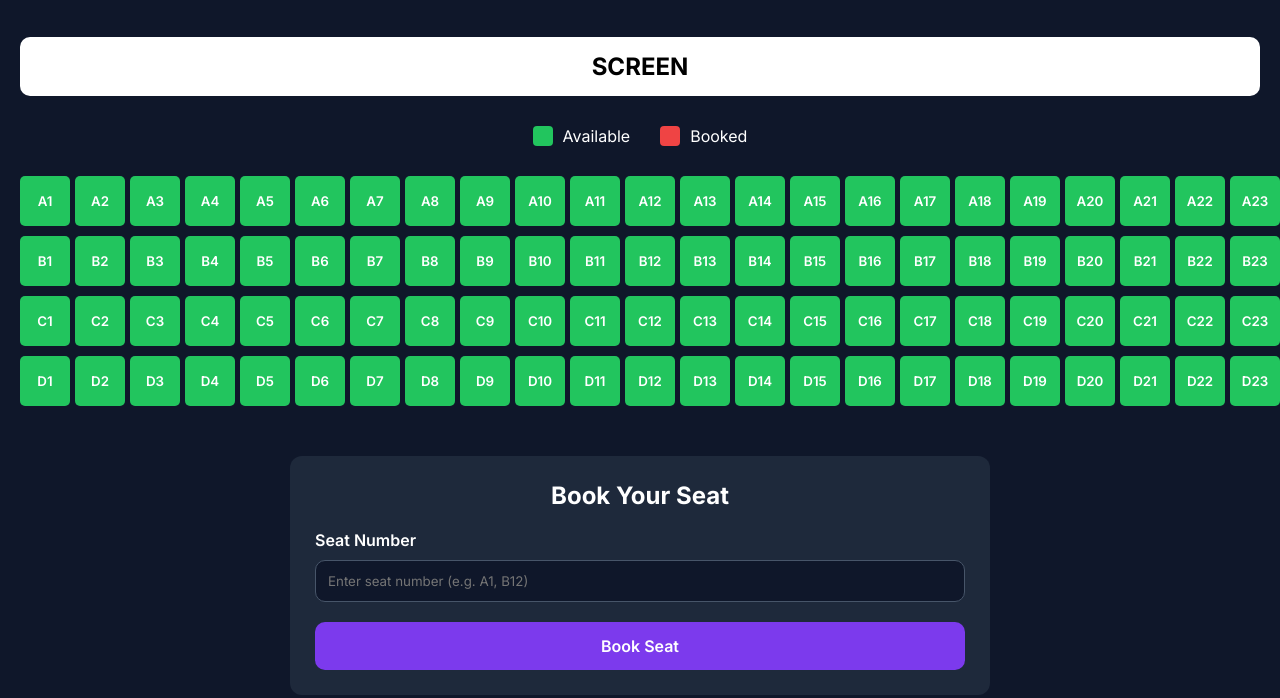
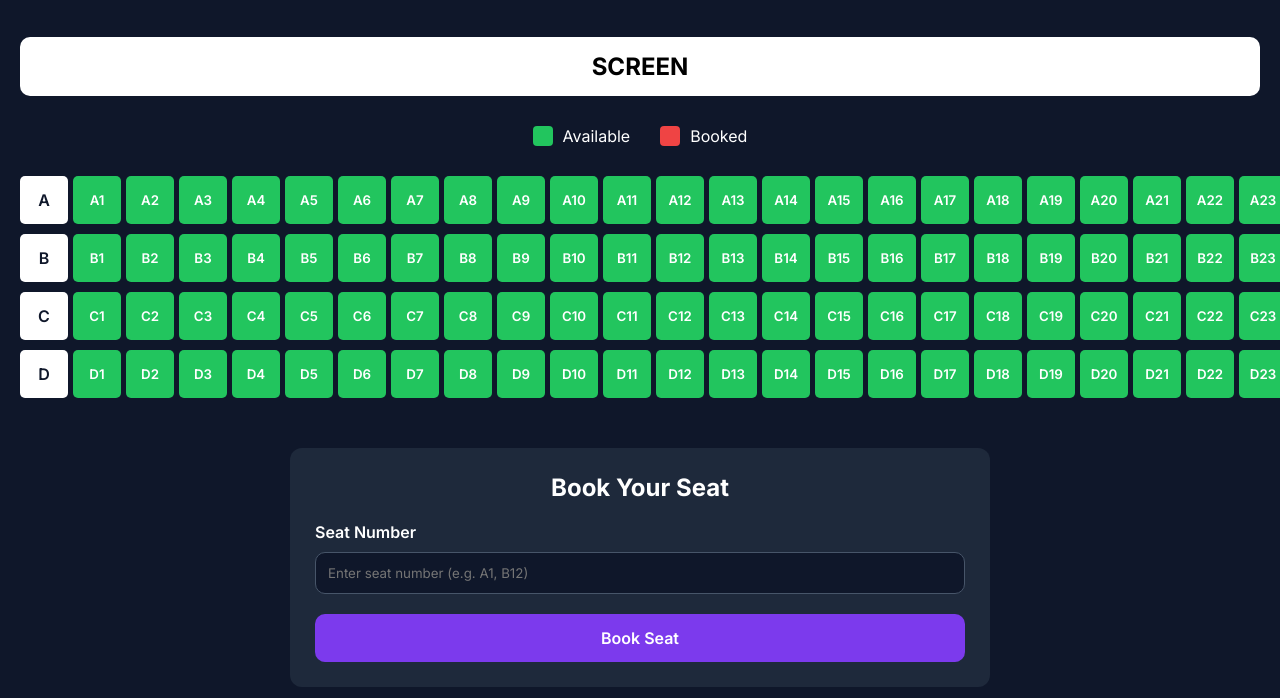
Before and after one commit to tawhidzihad/theater-seat-booking-system, a plain HTML site: page index.html in a window 1280 px wide. Shown: the part 102-800 px from the top of the page. Drawn offline with Linux system fonts and the light colour scheme.

Commit message:
Added Seats Row label and fixed resposnsive layout

```diff
--- a/script.js
+++ b/script.js
@@ -21,6 +21,16 @@ const bookedSeatsEle = document.getElementById("booked-seats");
 
 // Creating dom elements
 rows.forEach((rowName) => {
+	// Seats Row and Label Container
+	const container = document.createElement("div");
+	container.classList.add("container");
+
+	// Create a lable with label name
+	const label = document.createElement("div");
+	label.classList.add("label");
+	label.textContent = `${rowName}`;
+
+	// Stets row
 	const row = document.createElement("div");
 
 	// Added row styles
@@ -41,10 +51,13 @@ rows.forEach((rowName) => {
 		row.appendChild(seat);
 	}
 
-	seatContainer.appendChild(row);
+	container.appendChild(label);
+	container.appendChild(row);
+
+	seatContainer.appendChild(container);
 });
 
-// Get form input value & Update booked seats
+// Get form input value & Update setas booked status
 form.addEventListener("submit", (e) => {
 	// Prevent form reload
 	e.preventDefault();
@@ -57,7 +70,7 @@ form.addEventListener("submit", (e) => {
 
 	// If there is no seat matched
 	if (!selectedSeat) {
-		alert("Invalid seat number");
+		alert("Seat not found");
 		return;
 	}
 
--- a/style.css
+++ b/style.css
@@ -82,6 +82,28 @@ body {
 	gap: 10px;
 }
 
+/* label and row container */
+.container {
+	display: flex;
+	justify-content: space-between;
+	align-items: center;
+	gap: 5px;
+}
+
+/* Lable Style */
+.label {
+	display: flex;
+	justify-content: center;
+	align-items: center;
+	min-width: 48px;
+	height: 48px;
+	border: none;
+	border-radius: 5px;
+	background-color: white;
+	color: #0f172a;
+	font-weight: 600;
+}
+
 /* Row */
 .row {
 	display: grid;
@@ -91,15 +113,14 @@ body {
 
 /* Available Seat Style */
 .seat {
-	min-width: 50px;
-	height: 50px;
+	min-width: 48px;
+	height: 48px;
 	border: none;
 	border-radius: 5px;
 	background: #22c55e;
 	color: white;
 	font-weight: 600;
 	cursor: pointer;
-	transition: 0.3s;
 }
 
 /* Booked Steat Style */
@@ -108,7 +129,7 @@ body {
 	cursor: not-allowed;
 }
 
-/* Booking Section */
+/* ==============Booking Section Style============== */
 .booking-section {
 	max-width: 700px;
 	margin: 50px auto;
@@ -164,7 +185,7 @@ button[type="submit"]:hover {
 	background: #6d28d9;
 }
 
-/* Stats */
+/*=========================Stats Section Style======================= */
 .stats-section {
 	display: grid;
 	grid-template-columns: repeat(3, 1fr);
@@ -202,7 +223,7 @@ button[type="submit"]:hover {
 	color: #ef4444;
 }
 
-/* Responsive Design for Tablet (Broad Range) */
+/*===============Responsive Design for Tablet============ */
 @media (max-width: 992px) {
 	.row {
 		display: grid;
@@ -211,7 +232,7 @@ button[type="submit"]:hover {
 	}
 }
 
-/* Responsive Design for Mobile / Small Screens */
+/*=================Responsive Design for Mobile / Small Screens=============*/
 @media (max-width: 768px) {
 	.header h1 {
 		font-size: 2rem;
@@ -226,7 +247,7 @@ button[type="submit"]:hover {
 		height: 40px;
 	}
 
-	/* Ekhon 768px er niche gele 5 column thikmoto kaj korbe */
+	/* on small devies label will be left side and seats will be right side */
 	.row {
 		grid-template-columns: repeat(5, 1fr);
 		gap: 5px;
```
